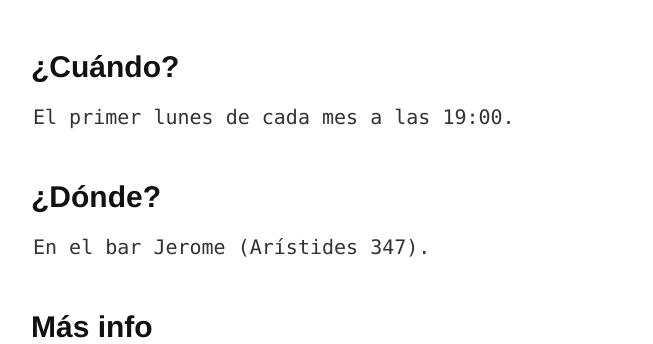
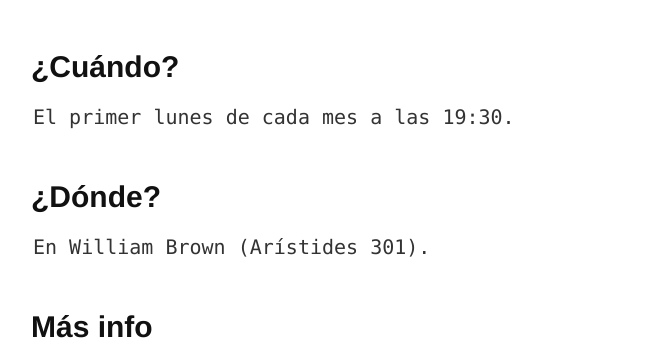
Before and after one commit to NSCoderMDZ/nscodermdz.github.io, a Jekyll site: the page built from index.md, in a window 1280 px wide. Shown: the part 564-908 px from the top of the page, without its empty margins (307-960 px from the left). Built offline with Jekyll 4.4.1, drawn with Linux system fonts in a browser that asks for light colours.

Commit message:
Updated time and address.

```diff
--- a/index.md
+++ b/index.md
@@ -7,11 +7,11 @@ vez por mes a intercambiar experiencias. ¡Sumate!
 
 ## ¿Cuándo?
 
-El primer lunes de cada mes a las 19:00.
+El primer lunes de cada mes a las 19:30.
 
 ## ¿Dónde?
 
-En el bar Jerome (Arístides 347).
+En William Brown (Arístides 301).
 
 ## Más info
 
```
